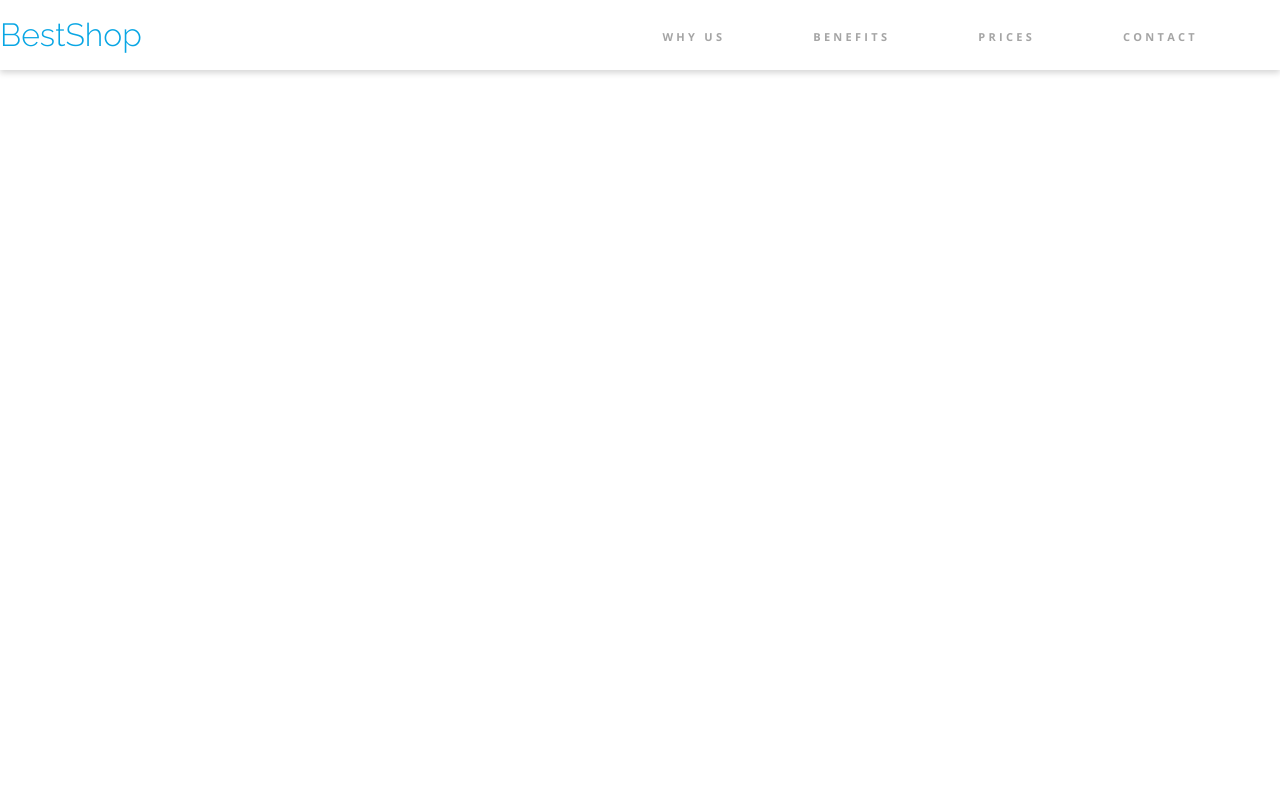
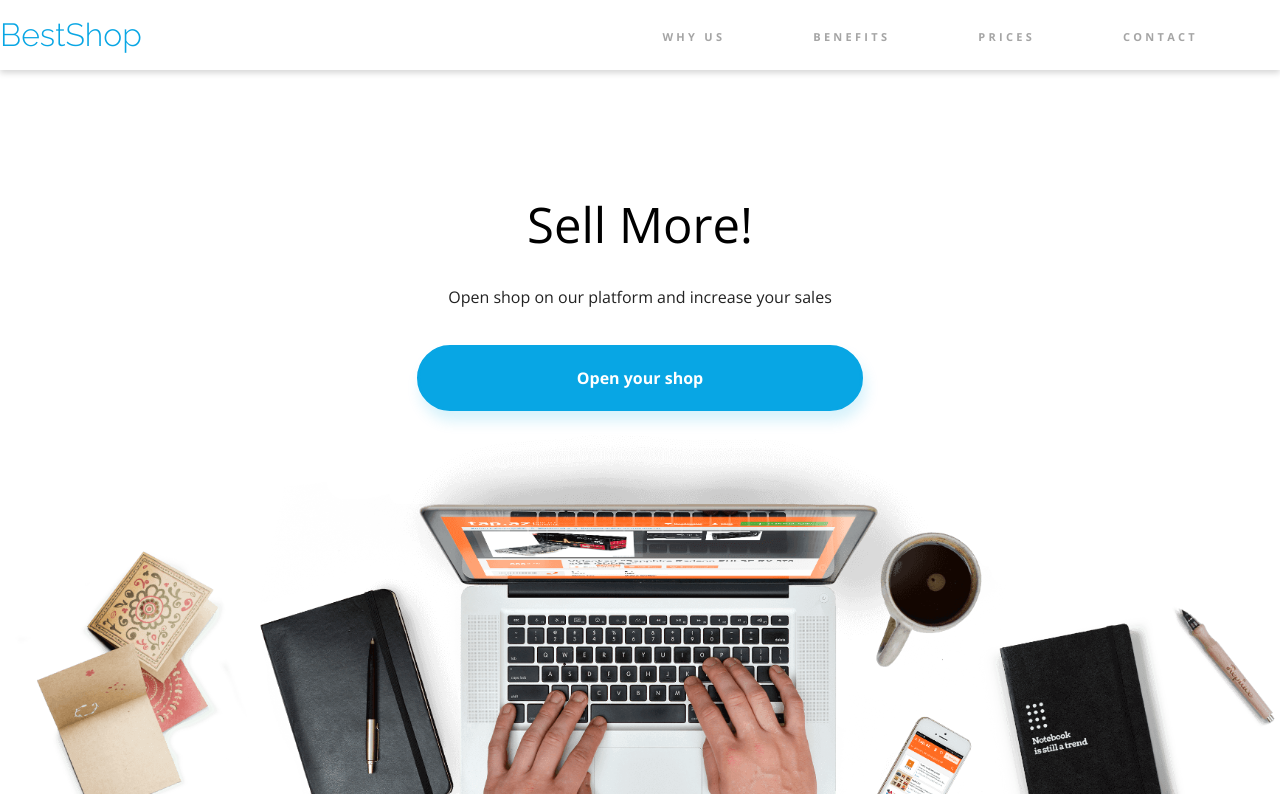
Before and after one commit to bartoszfutera/BestShop, a plain HTML site: page index.html in a window 1280 px wide. Shown: the top 800 px of the page. Drawn offline with nearby package versions, Linux system fonts and the light colour scheme.

Commit message:
sekcja z bannerem

```diff
--- a/css/style.css
+++ b/css/style.css
@@ -68,3 +68,42 @@ a {
 .nav__element:last-child {
     padding-right: 136px;
 }
+
+/*sekcja z bannerem*/
+
+.banner {
+    display: flex;
+    flex-direction: column;
+    align-items: center;
+}
+
+.banner__box {
+    margin-top: 130px;
+    text-align: center;
+}
+.banner__header {
+    font-size: 49px;
+    color: var(--color-black);
+    margin-bottom: 20px;
+}
+.banner__p {
+    font-size: 16px;
+    font-family: var(--font-open-sans);
+    margin-top: 40px;
+    margin-bottom: 20px;
+}
+.btn {
+    border: 3px solid #08A6E4;
+    border-radius: 40px;
+    background-color: var(--color-primary);
+    font-size: 16px;
+    color: white;
+    display: inline-block;
+    font-weight: bold;
+    padding: 22px 157px;
+    box-shadow: 3px 10px 14px var(--color-primary-shadow);
+    margin-top: 20px;
+}
+.banner__img {
+    width: 100%;
+}
--- a/index.html
+++ b/index.html
@@ -43,6 +43,16 @@
         </div>
     </header>
 
+<!--sekcja z bannerem-->
+
+    <section class="banner">
+        <div class="banner__box">
+            <h1 class="banner__header">Sell More!</h1>
+            <p class="banner__p">Open shop on our platform and increase your sales</p>
+            <a href="#" class="btn">Open your shop</a>
+        </div>
+        <img src="assets/Background.png" alt="" class="banner__img">
+    </section>
 
 
 </body>
```
